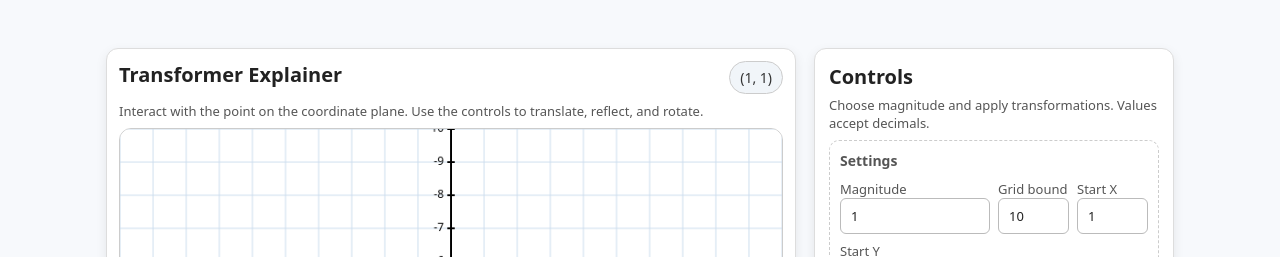
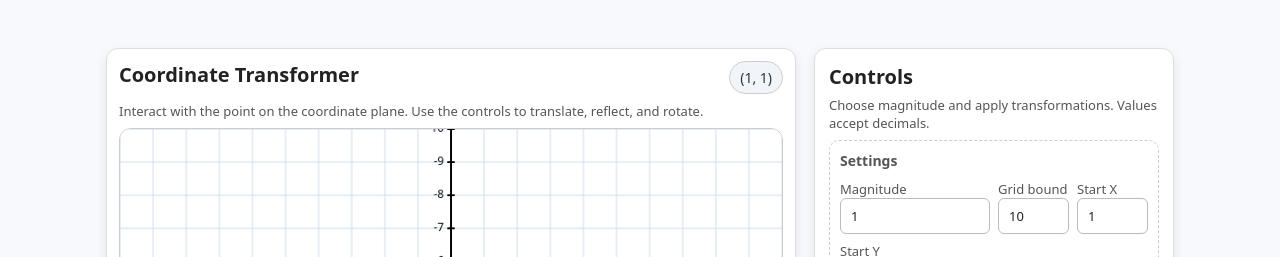
Before and after one commit to MerrickMath/MerrickMath.github.io, a Jekyll site: the page test.html, which Jekyll copies as it is, in a window 1280 px wide. Shown: the top 257 px of the page. Built offline with Jekyll 4.4.1, drawn with Linux system fonts in a browser that asks for light colours.

Commit message:
Update test.html

```diff
--- a/test.html
+++ b/test.html
@@ -63,7 +63,7 @@
   <div class="wrap">
     <div class="card canvas-card">
       <div class="topbar">
-        <h1>Transformer Explainer</h1>
+        <h1>Coordinate Transformer</h1>
         <div class="pill coords" id="coordDisplay">(1, 1)</div>
       </div>
       <div class="sub">Interact with the point on the coordinate plane. Use the controls to translate, reflect, and rotate.</div>
```
Also changed, not shown: other parts of test.html (+1 -1 lines).
